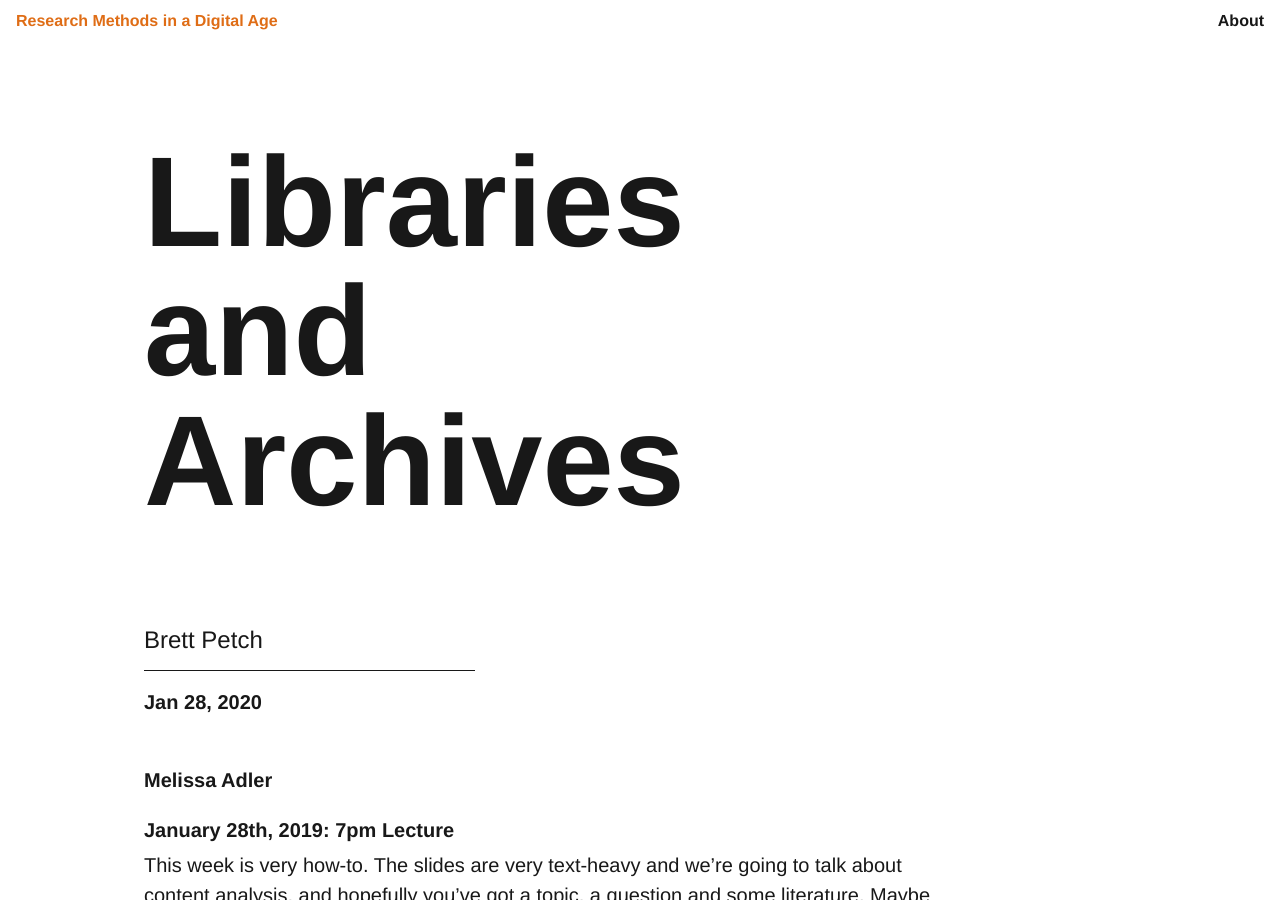
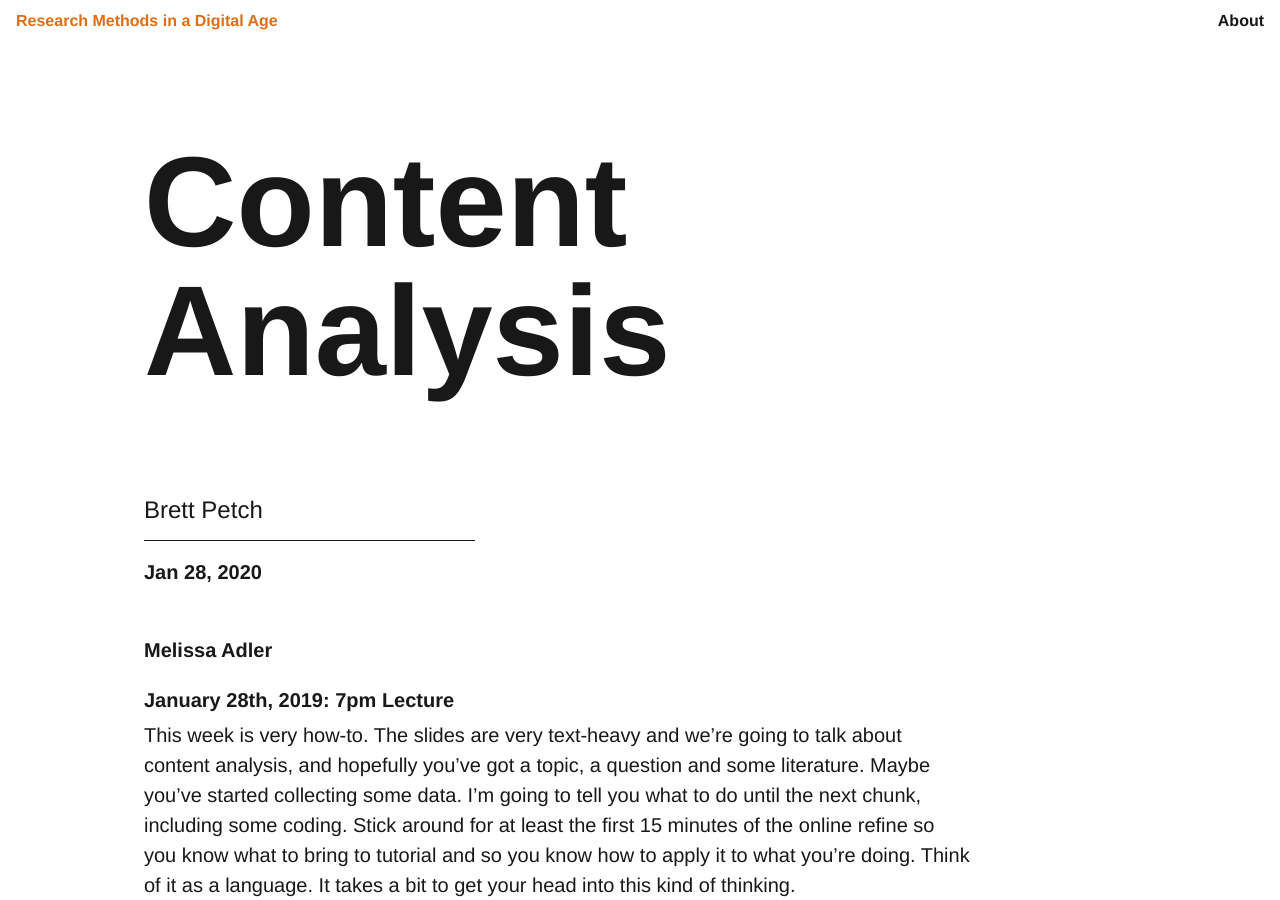
Before and after one commit to brettpetch/MIT-2025, a Jekyll site: the page built from _posts/2020-01-28-Lecture-4.md, in a window 1280 px wide and 900 px high. Built offline with Jekyll 4.4.1, drawn with Linux system fonts in a browser that asks for light colours; comment, search, counter and statistics services are not loaded.

Commit message:
other stinky thing

```diff
--- a/_posts/2020-01-28-Lecture-4.md
+++ b/_posts/2020-01-28-Lecture-4.md
@@ -1,5 +1,5 @@
 ---
-title: Libraries and Archives
+title: Content Analysis
 author: Brett Petch
 date: 2020-01-28 19:00:00
 layout: category-post
```
